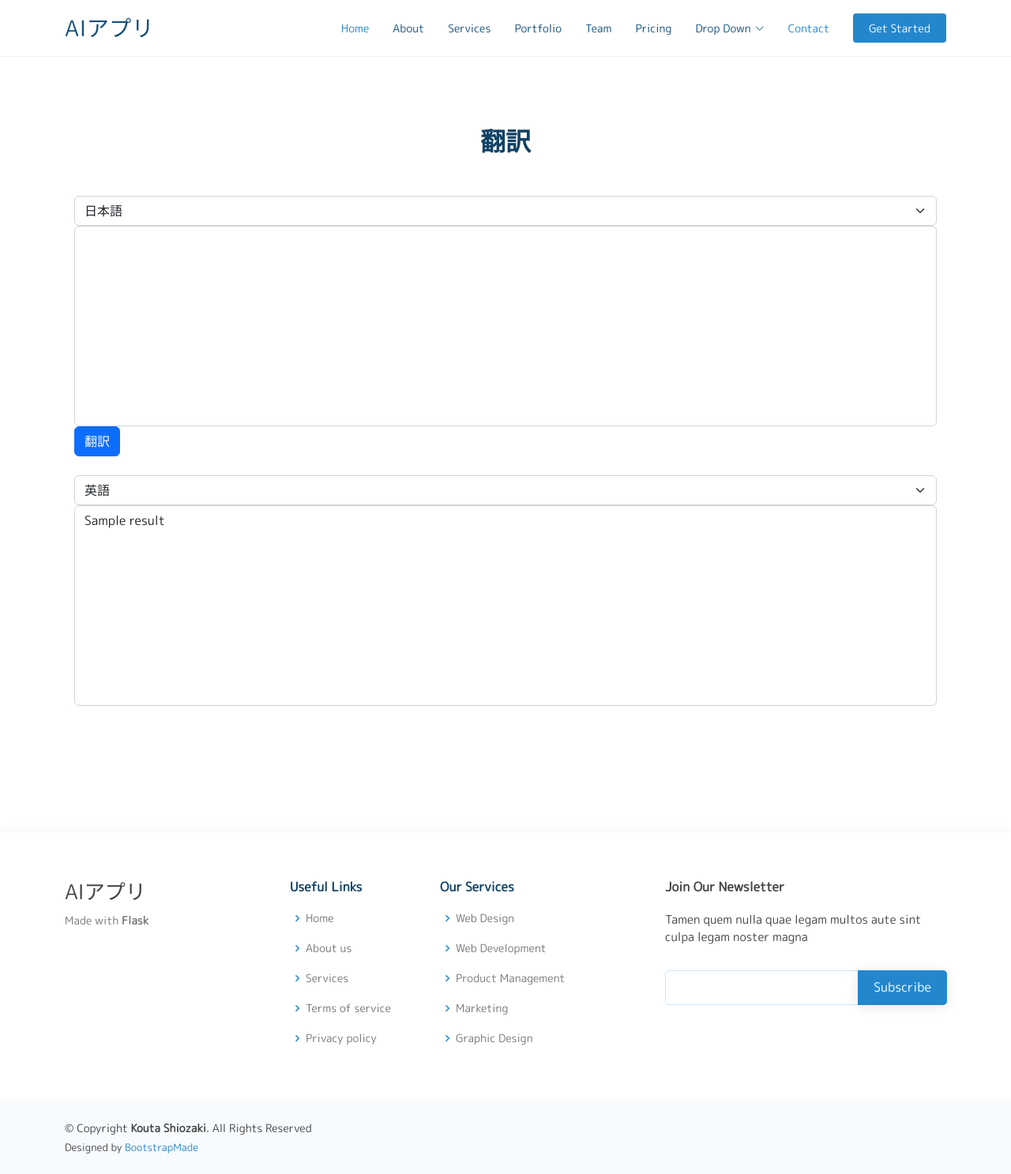
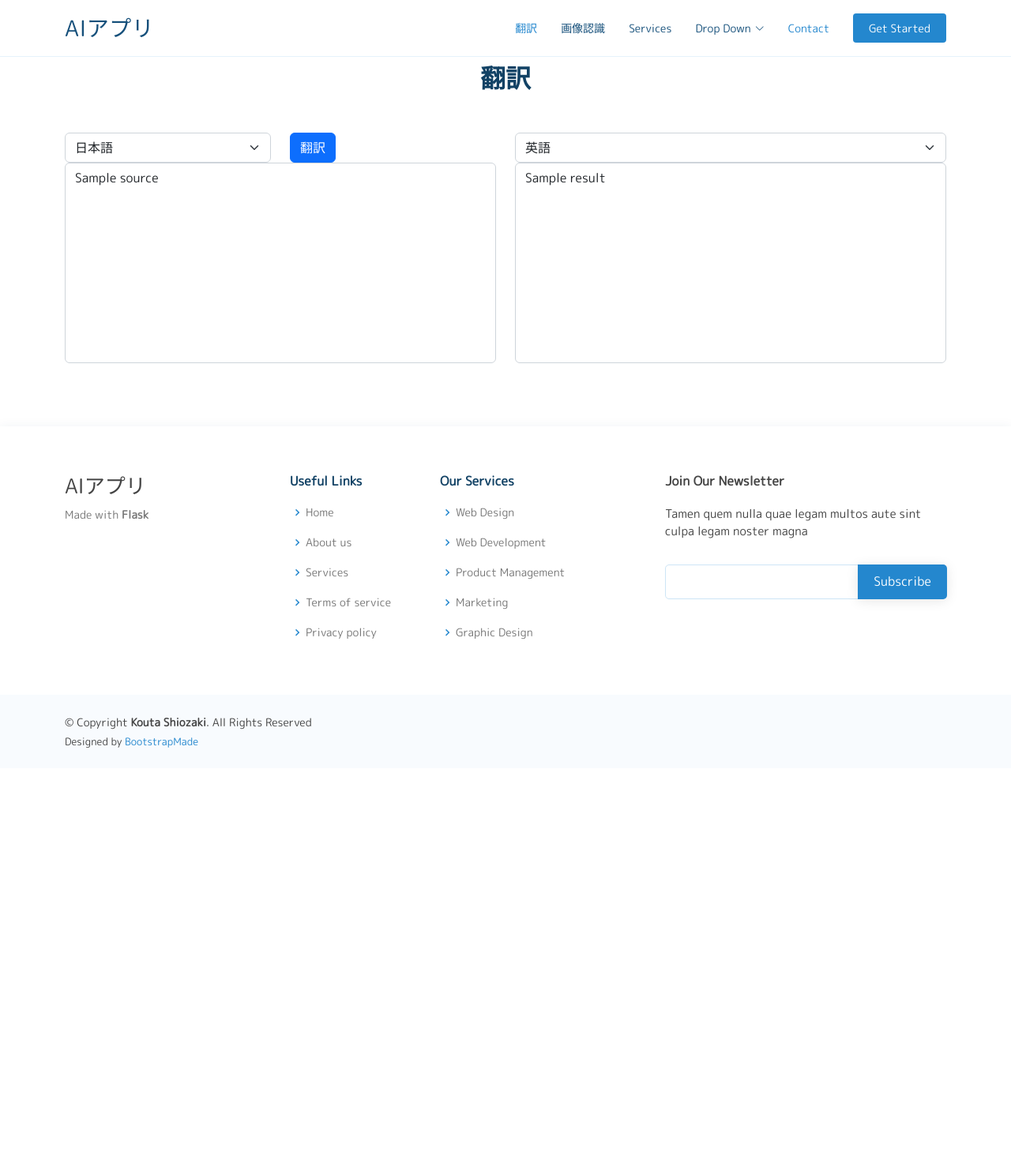
Before and after one commit to KotaSHIOZAKI/ai_app, a Flask app: template templates/translate.html in a window 1280 px wide. Shown: the whole page at 79% size. After the commit the page ends 947 px from the top, so only its background shows below. Run offline with Flask 2, Linux system fonts and the light colour scheme; the template is opened without the code that fills it: most values are stand-ins (such as "Sample title", 1, 10 or a date in 2020); some libraries are stand-ins or nearby versions.

Commit message:
翻訳ページ

```diff
--- a/main.py
+++ b/main.py
@@ -28,12 +28,22 @@ def image():
         #検出対象（０＝人物、１＝物、２＝文字列）
         t = int(request.form.get('type'))
 
-        result_url, result_str = func.detect_text(filename, t)
+        result_url, result_str = func.detect_any(filename, t)
     else:
         #GETされたとき
         result_url = ''
         result_str = []
     return render_template('rekognition.html', result=result_url, result_str=result_str)
 
+@app.route('/translate', methods=['GET', 'POST'])
+def translate():
+    if request.method == 'POST':
+        source = request.form.get('sourceTxt')
+        result = func.translate(source, request.form.get('lang1'), request.form.get('lang2'))
+    else:
+        source = ''
+        result = ''
+    return render_template('translate.html', source=source, result=result)
+
 if __name__ == '__main__':
     app.run(debug=True)
--- a/templates/base.html
+++ b/templates/base.html
@@ -47,12 +47,9 @@
 
       <nav id="navbar" class="navbar">
         <ul>
-          <li><a class="nav-link scrollto active" href="#hero">Home</a></li>
-          <li><a class="nav-link scrollto" href="#about">About</a></li>
+          <li><a class="nav-link scrollto active" href="/translate">翻訳</a></li>
+          <li><a class="nav-link scrollto" href="/image">画像認識</a></li>
           <li><a class="nav-link scrollto" href="#services">Services</a></li>
-          <li><a class="nav-link scrollto o" href="#portfolio">Portfolio</a></li>
-          <li><a class="nav-link scrollto" href="#team">Team</a></li>
-          <li><a class="nav-link scrollto" href="#pricing">Pricing</a></li>
           <li class="dropdown"><a href="#"><span>Drop Down</span> <i class="bi bi-chevron-down"></i></a>
             <ul>
               <li><a href="#">Drop Down 1</a></li>
--- a/templates/rekognition.html
+++ b/templates/rekognition.html
@@ -6,7 +6,7 @@
 
 {% block contents %}
 <div class="section-title">
-    <h1>画像から人物・文字を認識</h1>
+    <h2>画像から人物・文字を認識</h2>
 </div>
 
 <form action="/image" method="post" enctype="multipart/form-data">
--- a/templates/translate.html
+++ b/templates/translate.html
@@ -5,12 +5,14 @@
 {% endblock %}
 
 {% block contents %}
-<section id="contact" class="contact">
-    <div class="container" data-aos="fade-up">
 <div class="section-title">
     <h2>翻訳</h2>
 </div>
-        <form action="/translate/" method="post">
+<form action="/translate" method="post">
+    <div class="row">
+        <div class="col">
+            <div class="row">
+                <div class="col">
                     <select name="lang1" id="lang1" class="form-select">
                         <option value="auto">自動</option>
                         <option value="ar">アラビア語</option>
@@ -24,7 +26,7 @@
                         <option value="he">ヘブライ語</option>
                         <option value="id">インドネシア語</option>
                         <option value="it">イタリア語</option>
-                <option value="ja" selected="selected">日本語</option>
+                        <option value="ja" selected>日本語</option>
                         <option value="ko">韓国語</option>
                         <option value="nl">オランダ語</option>
                         <option value="pl">ポーランド語</option>
@@ -35,15 +37,20 @@
                         <option value="zh">中国語（簡体字）</option>
                         <option value="zh-TW">中国語（繁体字）</option>
                     </select>
-            <textarea style="resize: none;" name="ja" id="ja" cols="30" rows="10" class="form-control"></textarea>
+                </div>
+                <div class="col">
                     <input type="submit" class="btn btn-primary" value="翻訳">
-            <br>
-            <br>
+                </div>
+            </div>
+            <textarea style="resize: none;" name="sourceTxt" id="sourceTxt" cols="30" rows="10" class="form-control">{{ source }}</textarea>
+        </div>
+
+        <div class="col">
             <select name="lang2" id="lang2" class="form-select">
                 <option value="ar">アラビア語</option>
                 <option value="cs">チェコ語</option>
                 <option value="da">デンマーク語</option>
-                <option value="en" selected="selected">英語</option>
+                <option value="en" selected>英語</option>
                 <option value="es">スペイン語</option>
                 <option value="fi">フィンランド語</option>
                 <option value="fr">フランス語</option>
@@ -63,7 +70,7 @@
                 <option value="zh-TW">中国語（繁体字）</option>
             </select>
             <textarea style="resize: none;" cols="30" rows="10" class="form-control" readonly>{{ result }}</textarea>
+        </div>
+    </div>
 </form>
-    </div>
-</section>
 {% endblock %}
```
Also changed, not shown: functions.py (+12 -1 lines). Lines whose indentation alone changed are shown as unchanged.
